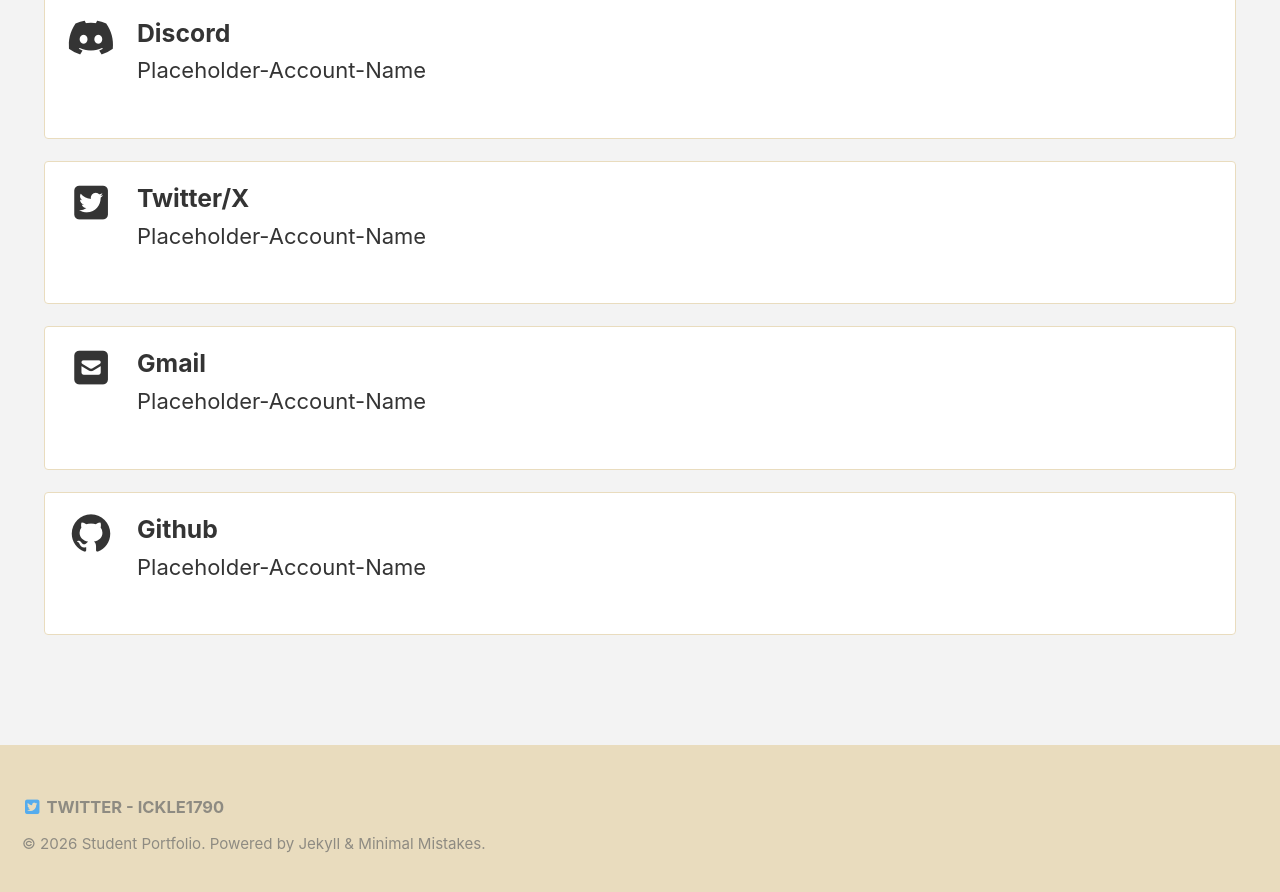
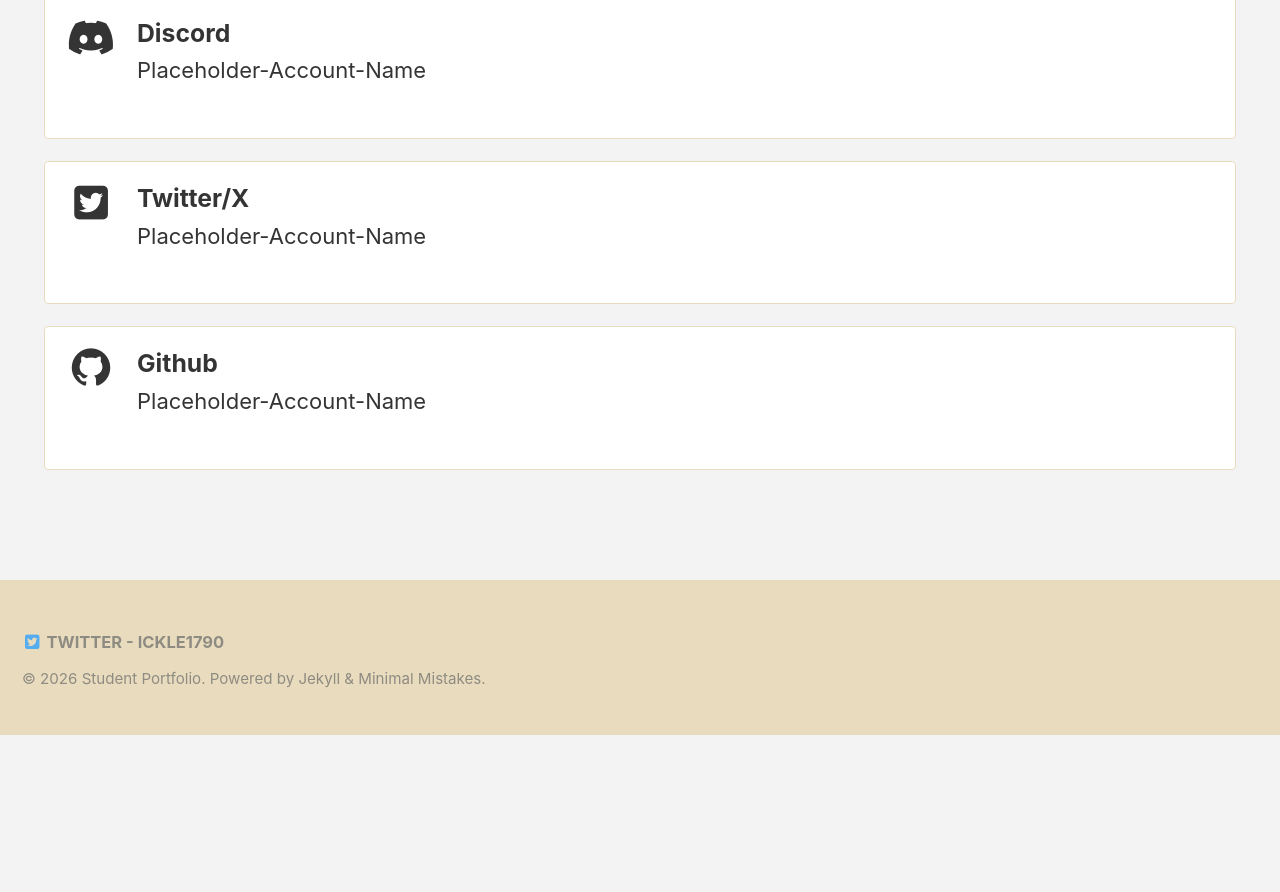
Before and after one commit to Ickle1790/Ickle1790.github.io, a Jekyll site: the page built from _pages/contact-me.md, in a window 1280 px wide and 900 px high, scrolled down 1479 px. Shown: the top 892 px of the window. Built offline with Jekyll 4.4.1, drawn with Linux system fonts in a browser that asks for light colours; after the commit the page ends 2214 px from its top, so only the background shows below that.

Commit message:
Remove Gmail contact from contact-me page
Removed Gmail contact information from the contact page.

```diff
--- a/_pages/contact-me.md
+++ b/_pages/contact-me.md
@@ -12,9 +12,6 @@ skills:
       text: "Placeholder-Account-Name"
     - name: "Twitter/X"
       icon: "fab fa-fw fa-twitter-square"
-      text: "Placeholder-Account-Name"
-    - name: "Gmail"
-      icon: "fas fa-fw fa-envelope-square"
       text: "Placeholder-Account-Name"
     - name: "Github"
       icon: "fab fa-fw fa-github"
```
